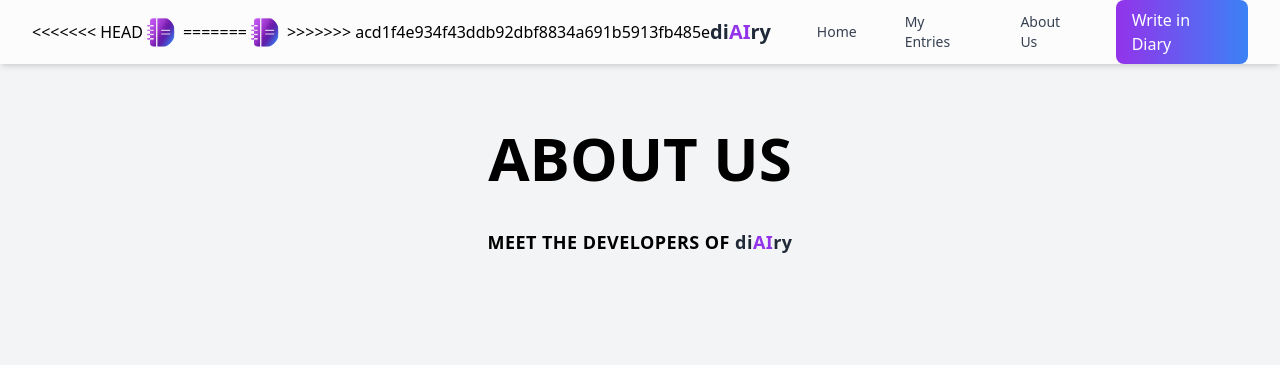
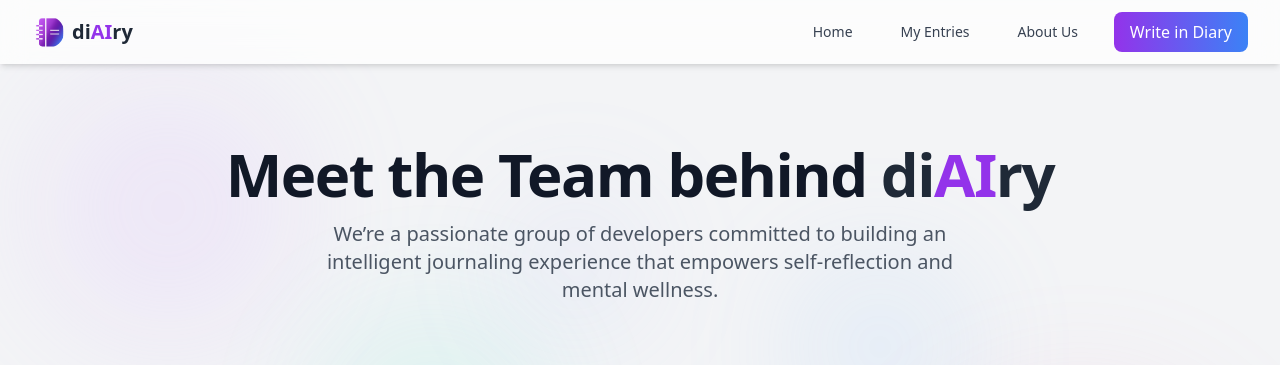
Before and after one commit to 1129Papadeb/Diary-App, a Flask app: page /about in a window 1280 px wide. Shown: the top 365 px of the page. Run offline with Flask 3, Linux system fonts and the light colour scheme; parts of the project's set-up code (start-up, migrations or seed data) failed here and were passed over; some libraries are stand-ins or nearby versions.

Commit message:
fixes and modified about us page

```diff
--- a/implementation/templates/about.html
+++ b/implementation/templates/about.html
@@ -6,9 +6,18 @@
     <meta name="viewport" content="width=device-width, initial-scale=1.0" />
     <title>About Us - Rekom</title>
     <script src="https://cdn.tailwindcss.com"></script>
+    <link rel="stylesheet" href="https://cdnjs.cloudflare.com/ajax/libs/font-awesome/6.5.0/css/all.min.css" />
+
 </head>
 
 <body class="bg-gray-100 text-black font-sans">
+    <!-- Decorative elements - More blurry circles -->
+    <div class="fixed top-20 left-10 h-64 w-64 bg-purple-300 rounded-full opacity-20 blur-3xl -z-10"></div>
+    <div class="fixed bottom-20 right-10 h-80 w-80 bg-pink-300 rounded-full opacity-20 blur-3xl -z-10"></div>
+    <div class="fixed top-1/3 right-1/4 h-40 w-40 bg-blue-300 rounded-full opacity-20 blur-3xl -z-10"></div>
+    <div class="fixed bottom-1/3 left-1/4 h-56 w-56 bg-teal-300 rounded-full opacity-15 blur-3xl -z-10"></div>
+    <div class="fixed top-2/3 right-1/3 h-48 w-48 bg-yellow-200 rounded-full opacity-10 blur-3xl -z-10"></div>
+    <div class="fixed top-1/4 right-1/2 h-32 w-32 bg-indigo-300 rounded-full opacity-15 blur-3xl -z-10"></div>
 
     <!-- Navbar - Glass effect -->
     <nav class="bg-white/70 backdrop-blur-md shadow-md sticky top-0 z-50">
@@ -16,12 +25,8 @@
             <div class="flex items-center justify-between h-16">
                 <div class="flex items-center">
                     <div class="flex-shrink-0 flex items-center">
-<<<<<<< HEAD
                         <img src="{{ url_for('static', filename='images/logo.png') }}" alt="Logo"
                             class="h-8 w-8 rounded-full mr-2" />
-=======
-                        <img src="{{ url_for('static', filename='images/logo.png') }}" alt="Logo" class="h-8 w-8 rounded-full mr-2" />
->>>>>>> acd1f4e934f43ddb92dbf8834a691b5913fb485e
                         <span class="text-xl font-bold text-gray-800">di<span class="text-purple-600">AI</span>ry</span>
                     </div>
                 </div>
@@ -72,10 +77,15 @@
         </div>
     </nav>
     <!-- Hero Section -->
-    <section class="text-center mt-16 mb-28">
-        <h2 class="text-6xl mb-10 font-extrabold">ABOUT US</h2>
-        <p class="mt-4 text-lg font-semibold tracking-wide">MEET THE DEVELOPERS OF <span
-                class="font-bold text-gray-800">di<span class="text-purple-600">AI</span>ry</span> </p>
+    <section class="text-center mt-20 mb-16 px-4">
+        <h2 class="text-5xl md:text-6xl font-bold tracking-tight text-gray-900 mb-4">
+            Meet the Team behind <span class="font-extrabold text-gray-800">di<span
+                    class="text-purple-600">AI</span>ry</span>
+        </h2>
+        <p class="text-lg md:text-xl text-gray-600 max-w-2xl mx-auto">
+            We’re a passionate group of developers committed to building an intelligent journaling experience that
+            empowers self-reflection and mental wellness.
+        </p>
     </section>
 
     <!-- Developer Grid -->
@@ -87,8 +97,12 @@
                 class="rounded-full w-72 h-72 object-cover" />
             <div>
                 <h3 class="text-3xl font-bold">REGINO BALOGO JR.</h3>
-                <p class="text-md mt-1"> LEAD DEVELOPER</p>
-
+                <p class="text-md mt-1">LEAD DEVELOPER</p>
+                <div class="flex gap-4 text-xl mt-2 text-black">
+                    <a href="#" target="_blank"><i class="fab fa-github hover:text-purple-600"></i></a>
+                    <a href="#" target="_blank"><i class="fab fa-instagram hover:text-purple-600"></i></a>
+                    <a href="#" target="_blank"><i class="fab fa-facebook hover:text-purple-600"></i></a>
+                </div>
             </div>
         </div>
 
@@ -99,7 +113,11 @@
             <div>
                 <h3 class="text-3xl font-bold">LEMMUEL DAVE DAÑOSOS</h3>
                 <p class="text-md mt-1">DOCUMENTOR/FRONTEND</p>
-
+                <div class="flex gap-4 text-xl mt-2 text-black">
+                    <a href="#" target="_blank"><i class="fab fa-github hover:text-purple-600"></i></a>
+                    <a href="#" target="_blank"><i class="fab fa-instagram hover:text-purple-600"></i></a>
+                    <a href="#" target="_blank"><i class="fab fa-facebook hover:text-purple-600"></i></a>
+                </div>
             </div>
         </div>
 
@@ -110,7 +128,11 @@
             <div>
                 <h3 class="text-3xl font-bold">RHAZEL JAY GUMACAL</h3>
                 <p class="text-md mt-1">FRONTEND/BACKEND</p>
-
+                <div class="flex gap-4 text-xl mt-2 text-black">
+                    <a href="#" target="_blank"><i class="fab fa-github hover:text-purple-600"></i></a>
+                    <a href="#" target="_blank"><i class="fab fa-instagram hover:text-purple-600"></i></a>
+                    <a href="#" target="_blank"><i class="fab fa-facebook hover:text-purple-600"></i></a>
+                </div>
             </div>
         </div>
 
@@ -121,10 +143,29 @@
             <div>
                 <h3 class="text-3xl font-bold">CHRISTIAN ANGELO PANIQUE</h3>
                 <p class="text-md mt-1">DOCUMENTOR/FRONTEND</p>
-
+                <div class="flex gap-4 text-xl mt-2 text-black">
+                    <a href="#" target="_blank"><i class="fab fa-github hover:text-purple-600"></i></a>
+                    <a href="#" target="_blank"><i class="fab fa-instagram hover:text-purple-600"></i></a>
+                    <a href="#" target="_blank"><i class="fab fa-facebook hover:text-purple-600"></i></a>
+                </div>
             </div>
         </div>
+
+        <!-- Developer Card 5 -->
+        <div class="flex flex-col md:flex-row items-center gap-32">
+            <img src="{{ url_for('static', filename='images/ITAN.jpg') }}" alt="Member 5"
+                class="rounded-full w-72 h-72 object-cover" />
+            <div>
+                <h3 class="text-3xl font-bold">ETHAN GABRIEL SONCIO</h3>
+                <p class="text-md mt-1">FRONTEND/BACKEND</p>
+                <div class="flex gap-4 text-xl mt-2 text-black">
+                    <a href="#" target="_blank"><i class="fab fa-github hover:text-purple-600"></i></a>
+                    <a href="#" target="_blank"><i class="fab fa-instagram hover:text-purple-600"></i></a>
+                    <a href="#" target="_blank"><i class="fab fa-facebook hover:text-purple-600"></i></a>
+                </div>
+            </div>
         </div>
+
     </section>
 
     <!-- Footer - Consistent color -->
@@ -133,7 +174,8 @@
             <div class="grid grid-cols-1 md:grid-cols-4 gap-8">
                 <div>
                     <div class="flex items-center mb-4">
-                        <img src="{{ url_for('static', filename='images/logo.png') }}" alt="Logo" class="h-8 w-8 rounded-full mr-2" />
+                        <img src="{{ url_for('static', filename='images/logo.png') }}" alt="Logo"
+                            class="h-8 w-8 rounded-full mr-2" />
                         <span class="text-xl font-bold text-white">di<span class="text-purple-400">AI</span>ry</span>
                     </div>
                     <p class="text-sm">Your intelligent journaling companion for self-discovery and growth.</p>
@@ -184,10 +226,6 @@
             </div>
         </div>
 
-        </section>
-
-        </section>
-
 </body>
 
 </html>
```
Also changed, not shown: implementation/templates/diary_entries.html (+0 -13 lines), implementation/templates/edit_entry.html (+29 -17 lines), implementation/templates/index.html (+4 -5 lines), implementation/templates/landing.html (+0 -14 lines), implementation/templates/single_entry.html (+25 -15 lines).
